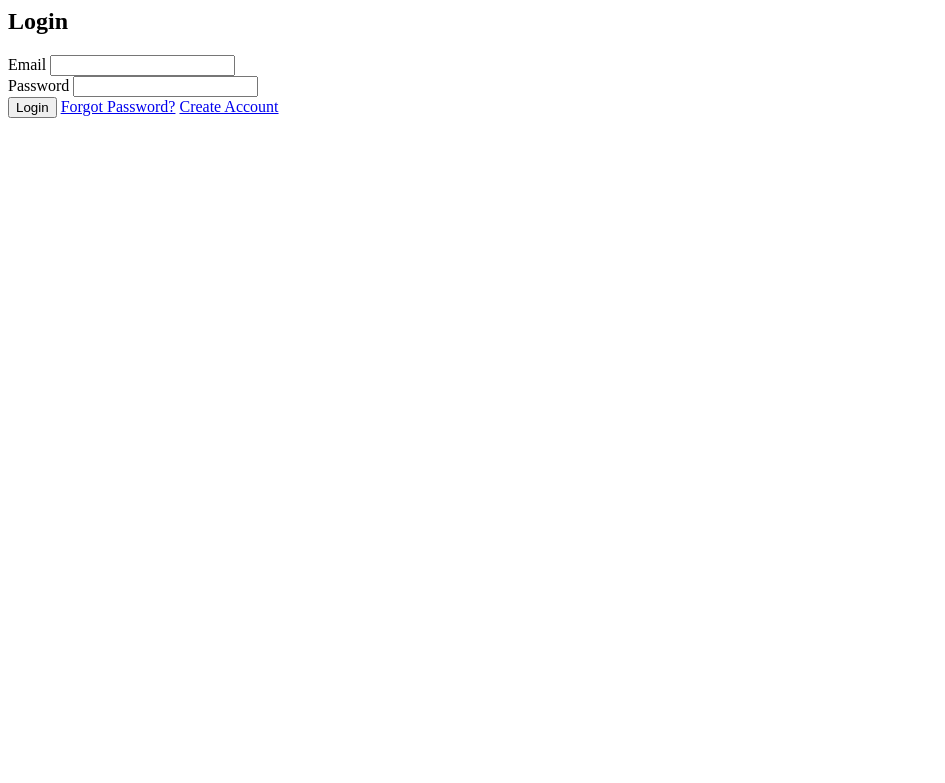
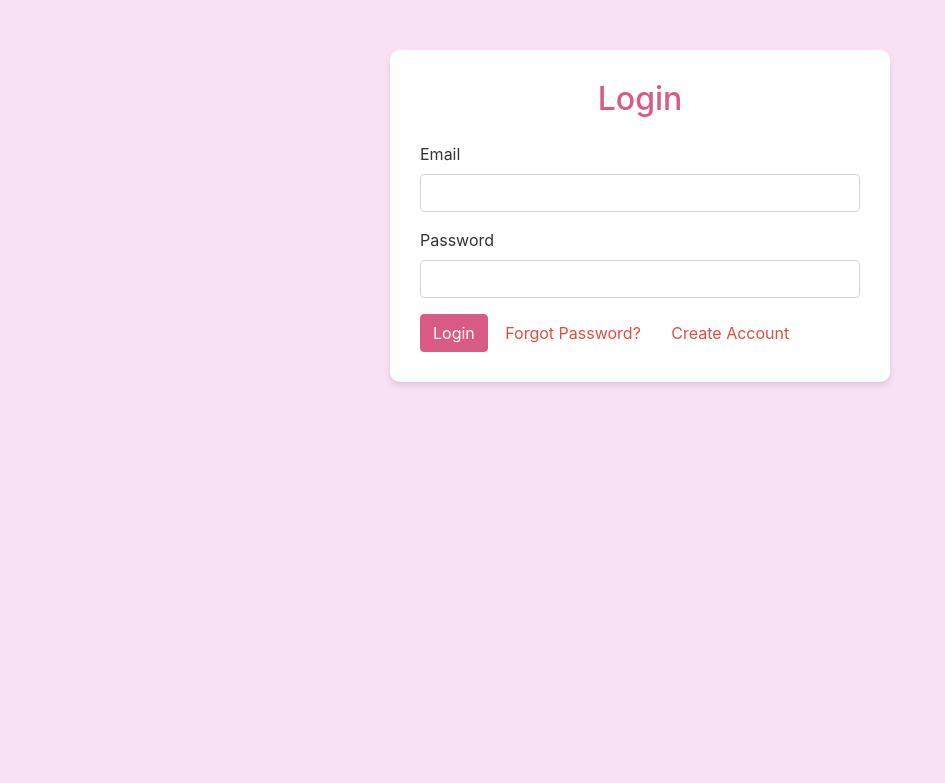
Before and after one commit to trinketronix/app.maxmilahomcare.com, a PHP site: page /app/views/login/index.phtml in a window 1280 px wide. Shown: the top 783 px of the page, without its empty margins (0-945 px from the left). Run offline with PHP 8.4, Linux system fonts and the light colour scheme.

Commit message:
login test second part

```diff
--- a/app/views/login/index.phtml
+++ b/app/views/login/index.phtml
@@ -1,5 +1,48 @@
-<div class="row justify-content-center">
-    <div class="col-12">
+<!DOCTYPE html>
+<html lang="en">
+<head>
+    <meta charset="UTF-8">
+    <meta name="viewport" content="width=device-width, initial-scale=1.0">
+    <title>Login</title>
+    <!-- Bootstrap CSS -->
+    <link href="https://stackpath.bootstrapcdn.com/bootstrap/4.5.2/css/bootstrap.min.css" rel="stylesheet">
+    <!-- Custom CSS for Pink Theme -->
+    <style>
+        body {
+            background-color: #f8e1f4; /* Light pink background */
+        }
+        .container {
+            max-width: 500px;
+            margin-top: 50px;
+            background-color: #fff;
+            padding: 30px;
+            border-radius: 10px;
+            box-shadow: 0 4px 6px rgba(0, 0, 0, 0.1);
+        }
+        h2 {
+            color: #d85b85; /* Pinkish color for header */
+        }
+        .btn-primary {
+            background-color: #d85b85;
+            border-color: #d85b85;
+        }
+        .btn-primary:hover {
+            background-color: #c44d6a;
+            border-color: #c44d6a;
+        }
+        .btn-link {
+            color: #e74c3c; /* Red color for links turned into buttons */
+        }
+        .btn-link:hover {
+            color: #c0392b; /* Darker red for hover */
+        }
+        .form-label {
+            color: #333;
+        }
+    </style>
+</head>
+<body>
+    <div class="container">
         <h2 class="text-center mb-4">Login</h2>
 
         <form method="POST" action="/login">
@@ -15,9 +58,15 @@
 
             <div class="d-grid gap-2">
                 <button type="submit" class="btn btn-primary">Login</button>
-                <a href="/forgot" class="btn btn-link">Forgot Password?</a>
-                <a href="/signup" class="btn btn-link">Create Account</a>
+                <button type="button" class="btn btn-link" onclick="window.location.href='/forgot';">Forgot Password?</button>
+                <button type="button" class="btn btn-link" onclick="window.location.href='/signup';">Create Account</button>
             </div>
-          </form>
+        </form>
     </div>
-</div>
+
+    <!-- Bootstrap JS and dependencies -->
+    <script src="https://code.jquery.com/jquery-3.5.1.slim.min.js"></script>
+    <script src="https://cdn.jsdelivr.net/npm/@popperjs/core@2.9.3/dist/umd/popper.min.js"></script>
+    <script src="https://stackpath.bootstrapcdn.com/bootstrap/4.5.2/js/bootstrap.min.js"></script>
+</body>
+</html>
```
